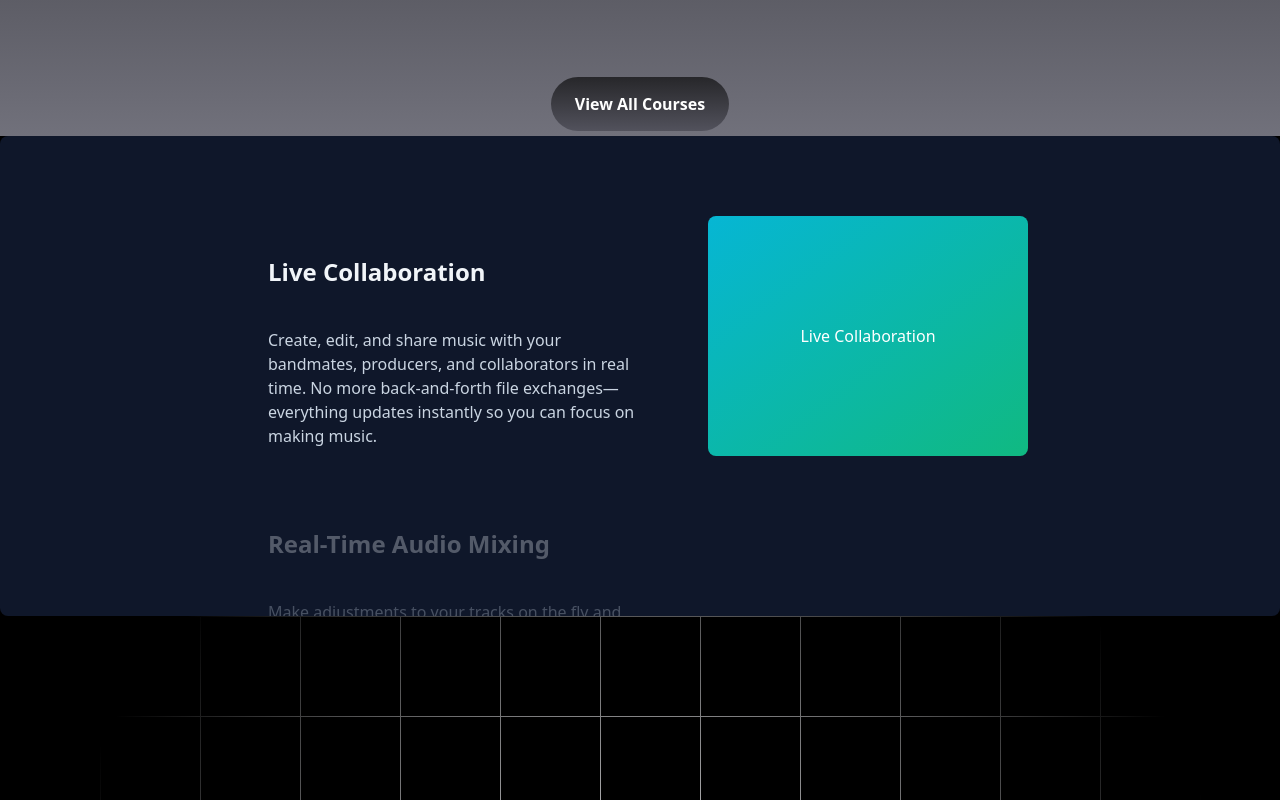
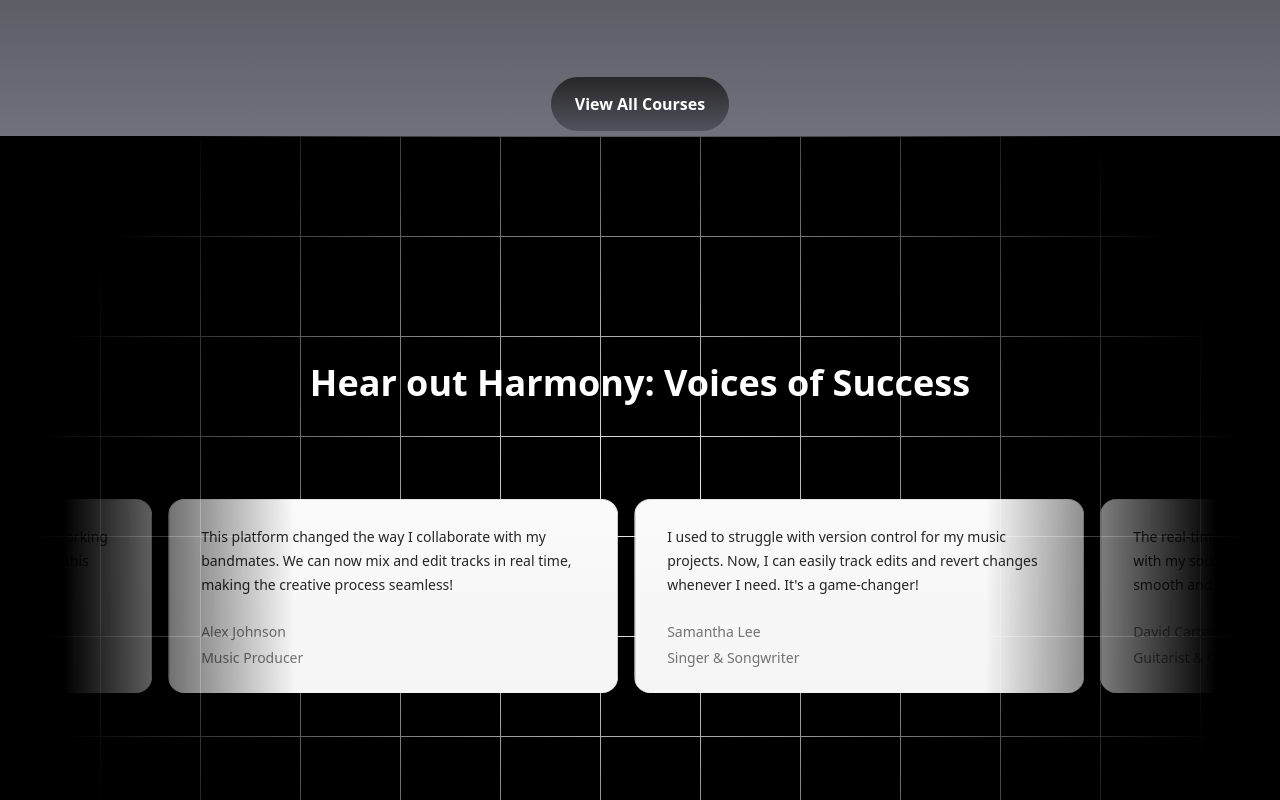
Before and after one commit to Rishav07-05/nextJs, a Next.js app in the folder my-app/: page / in a window 1280 px wide. Shown: the part 1740-2540 px from the top of the page. Built offline with nearby package versions, Linux system fonts and the light colour scheme.

Commit message:
Some code modifications

```diff
--- a/my-app/src/app/page.tsx
+++ b/my-app/src/app/page.tsx
@@ -1,6 +1,6 @@
 import FeaturedPage from "@/components/FeaturedPage";
 import HeroSection from "@/components/HeroSection";
-import PageAnimation from "@/components/PageAnimation";
+// import PageAnimation from "@/components/PageAnimation";
 import TestimonialCards from "@/components/TestimonialCards";
 
 
@@ -10,7 +10,7 @@ export default function Home() {
     <main className="min-h-screen bg-black antialiased bg-grid-white/[0.02]">
       <HeroSection />
       <FeaturedPage />
-      <PageAnimation />
+      {/* <PageAnimation /> */}
       <TestimonialCards />
     </main>
   );
```
Also changed, not shown: my-app/src/components/TestimonialCards.tsx (line endings or trailing spaces).
